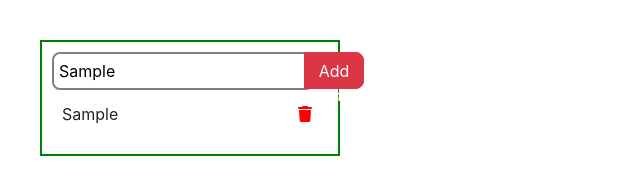
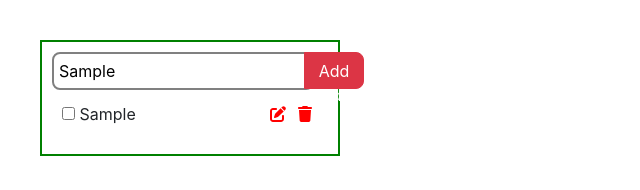
Before and after one commit to Difa-D-S/React.js, a React (Create React App) app: page / in a window 1280 px wide. Both pictures are taken after typing "Sample" into the empty fields and a click on the button "Add todo". Shown: the top 190 px of the page, without its empty margins (0-640 px from the left). Built offline with nearby package versions, Linux system fonts and the light colour scheme.

Commit message:
Updated ToDo

```diff
--- a/package.json
+++ b/package.json
@@ -3,6 +3,9 @@
   "version": "0.1.0",
   "private": true,
   "dependencies": {
+    "@fortawesome/fontawesome-svg-core": "^6.5.1",
+    "@fortawesome/free-solid-svg-icons": "^6.5.1",
+    "@fortawesome/react-fontawesome": "^0.2.0",
     "@testing-library/jest-dom": "^5.17.0",
     "@testing-library/react": "^13.4.0",
     "@testing-library/user-event": "^13.5.0",
--- a/public/index.html
+++ b/public/index.html
@@ -13,8 +13,8 @@
 
     <link rel="manifest" href="%PUBLIC_URL%/manifest.json" />
 
-    <link rel="stylesheet" href="https://cdnjs.cloudflare.com/ajax/libs/font-awesome/6.5.1/css/all.min.css" integrity="sha512-DTOQO9RWCH3ppGqcWaEA1BIZOC6xxalwEsw9c2QQeAIftl+Vegovlnee1c9QX4TctnWMn13TZye+giMm8e2LwA=="
-        crossorigin="anonymous" referrerpolicy="no-referrer" />
+    <!-- <link rel="stylesheet" href="https://cdnjs.cloudflare.com/ajax/libs/font-awesome/6.5.1/css/all.min.css" integrity="sha512-DTOQO9RWCH3ppGqcWaEA1BIZOC6xxalwEsw9c2QQeAIftl+Vegovlnee1c9QX4TctnWMn13TZye+giMm8e2LwA=="
+        crossorigin="anonymous" referrerpolicy="no-referrer" /> -->
 
     <link href="https://cdn.jsdelivr.net/npm/bootstrap@5.3.3/dist/css/bootstrap.min.css" rel="stylesheet"
       integrity="sha384-QWTKZyjpPEjISv5WaRU9OFeRpok6YctnYmDr5pNlyT2bRjXh0JMhjY6hW+ALEwIH" crossorigin="anonymous">
--- a/src/App.js
+++ b/src/App.js
@@ -1,16 +1,44 @@
-import React, {useState} from 'react';
+import React, {useEffect, useState} from 'react';
 import Button from 'react-bootstrap/Button';
 import './App.css';
+import { FontAwesomeIcon } from '@fortawesome/react-fontawesome'
+import { faTrash, faEdit } from '@fortawesome/free-solid-svg-icons'
+
 
 const App = () => {
   const [todo, setTodo] = useState({
     id:'',
     title:'',
+    completed:false
   });
   const [arr, setArr] = useState([]);
 
+  useEffect(() =>{ localStorage.setItem('todos', JSON.stringify(arr))
+  }, [arr] );
+
+  useEffect( () => {
+    JSON.parse(localStorage.getItem('todos'));
+  }, [])
+
+  const addTodoHandler = () => {
+    setArr([...arr, todo]);
+    setTodo({id:'', title:''});
+  }
+
+  const handleDelete = (id) => {
+    const newArr = arr.filter((item) => (item.id !== id))
+    setArr(newArr)
+  }
+
+//   const addref = useRef(null);
+
+// useEffect(()=>{
+//   addTodoHandler.current.focus(addref)
+// })
+
   return (
     <>
+
     <div className='list'>
     <div className='flex'>
     <input className="todo-input" type="text" placeholder="Enter your todo" value = {todo.title}
@@ -18,21 +46,9 @@ const App = () => {
 
       onKeyDown={(event) => {
         if(event.key === "Enter") {
-
-         setArr([...arr, todo]);
-
-          <ul className='del-list'>
-      {arr.map((item) => (
-
-      <li key={item.id} className='list-value'>
-        <span> {item.title} </span>
-        <Button className="del-icon"> <i className="fa-solid fa-trash"></i> </Button>
-      </li>
-    ))}
-    </ul>
-
+          addTodoHandler()
         }
-      }}></input>
+      }} ></input>
 
     <Button className="arr-click" variant="danger" onClick={
       () => setArr([...arr, todo])}> Add todo </Button>
@@ -43,13 +59,28 @@ const App = () => {
                     }}
                     > array </button> */}
 
-
     <ul className='del-list'>
       {arr.map((item) => (
 
       <li key={item.id} className='list-value'>
-        <span> {item.title} </span>
-        <Button className="del-icon"> <i className="fa-solid fa-trash"></i> </Button>
+        <div>
+          <input type='checkbox' className='checkbox' checked={item.completed} onChange={
+            () => {
+              if(item.id && item.completed){
+              item.completed = !item.completed;
+                // console.log(item.completed = !item.completed);}
+              }
+            }
+            }
+          ></input>
+          <span> {item.title} </span>
+        </div>
+        <div>
+          <Button className="del-icon"> <FontAwesomeIcon icon={faEdit}/> </Button>
+          <Button className="del-icon" onClick={() => handleDelete(item.id)}>
+              <FontAwesomeIcon icon={faTrash} /> </Button>
+        </div>
+
       </li>
 
     ))}
@@ -59,4 +90,5 @@ const App = () => {
   );
 }
 
+
 export default App;
```
Also changed, not shown: 1 other file (tests, documents, lock files or other folders).
